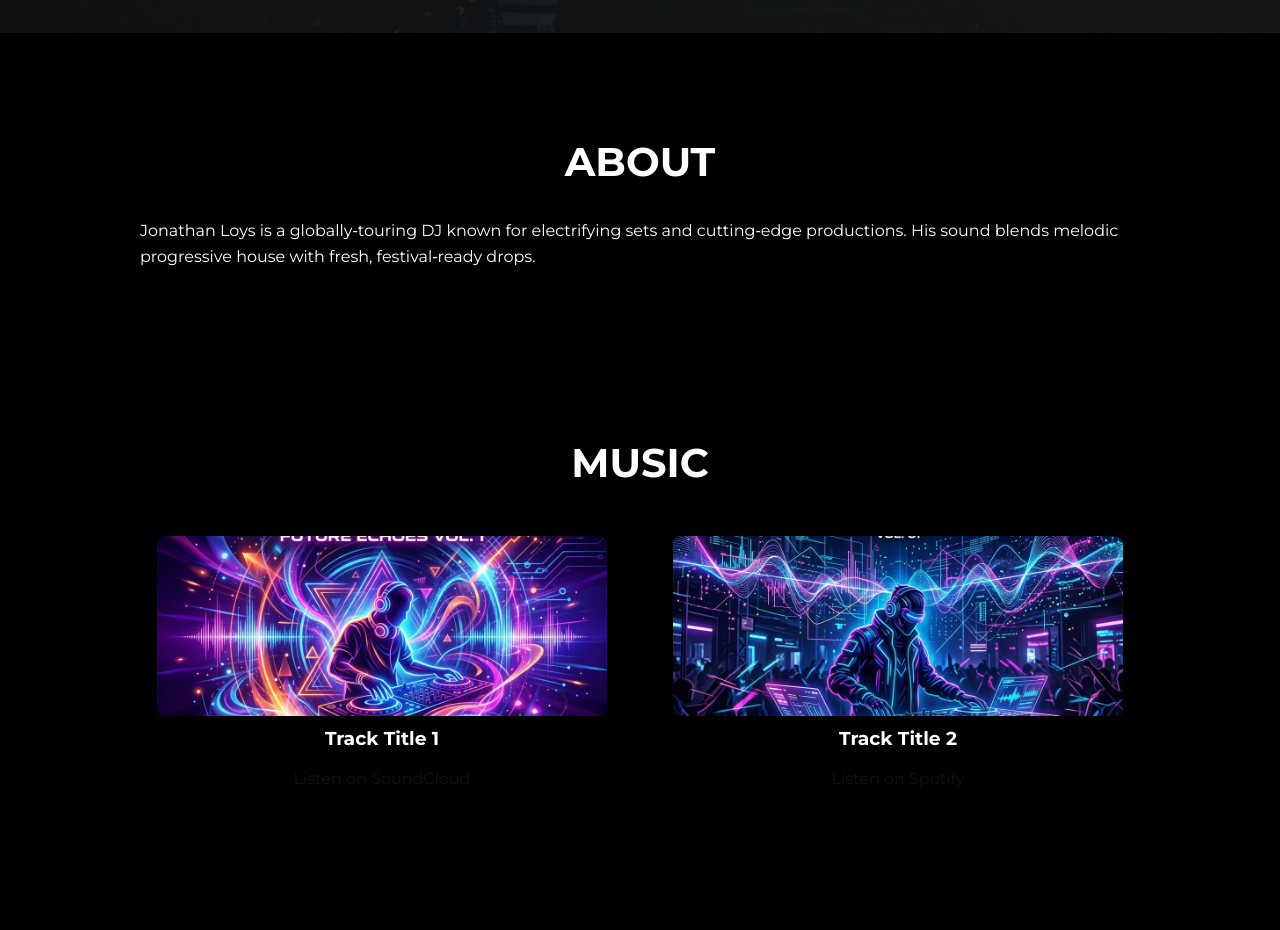
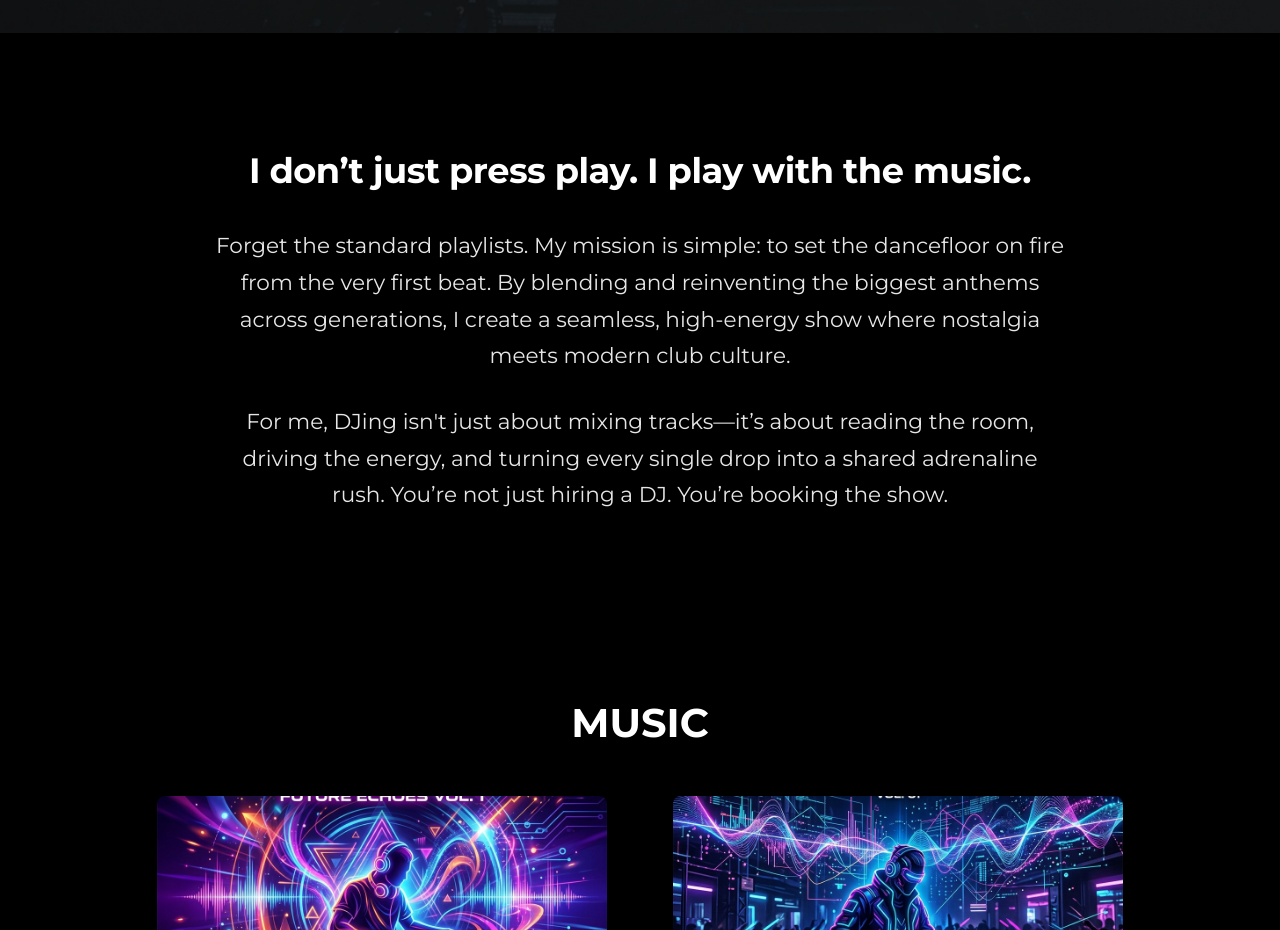
Before and after one commit to tacotacbe-hub/jonathanLoys, a website: page index.html in a window 1280 px wide. Shown: the part 840-1770 px from the top of the page. Drawn offline with Linux system fonts and the light colour scheme.

Commit message:
Update About section text, delete About header, and enlarge font size for impact

```diff
--- a/index.html
+++ b/index.html
@@ -37,9 +37,10 @@
 
   <!-- About -->
   <section class="section" id="about">
-    <div class="container">
-      <h2>About</h2>
-      <p>Jonathan Loys is a globally‑touring DJ known for electrifying sets and cutting‑edge productions. His sound blends melodic progressive house with fresh, festival‑ready drops.</p>
+    <div class="container about-container">
+      <p class="about-lead"><strong>I don’t just press play. I play with the music.</strong></p>
+      <p class="about-text">Forget the standard playlists. My mission is simple: to set the dancefloor on fire from the very first beat. By blending and reinventing the biggest anthems across generations, I create a seamless, high-energy show where nostalgia meets modern club culture.</p>
+      <p class="about-text">For me, DJing isn't just about mixing tracks—it’s about reading the room, driving the energy, and turning every single drop into a shared adrenaline rush. You’re not just hiring a DJ. You’re booking the show.</p>
     </div>
   </section>
 
--- a/style.css
+++ b/style.css
@@ -221,6 +221,35 @@ body {
   margin: 0 auto;
 }
 
+/* About Section Custom Styles */
+.about-container {
+  text-align: center;
+  max-width: 850px;
+  margin: 0 auto;
+  padding: 1rem 0;
+}
+
+.about-lead {
+  font-size: 2.2rem;
+  line-height: 1.4;
+  margin-bottom: 2rem;
+  color: var(--color-text);
+  font-weight: 700;
+  letter-spacing: -0.5px;
+}
+
+.about-text {
+  font-size: 1.35rem;
+  line-height: 1.7;
+  margin-bottom: 1.8rem;
+  color: rgba(255, 255, 255, 0.9);
+  font-weight: 400;
+}
+
+.about-text:last-child {
+  margin-bottom: 0;
+}
+
 .music-grid {
   display: grid;
   grid-template-columns: repeat(auto-fit, minmax(250px, 1fr));
```
